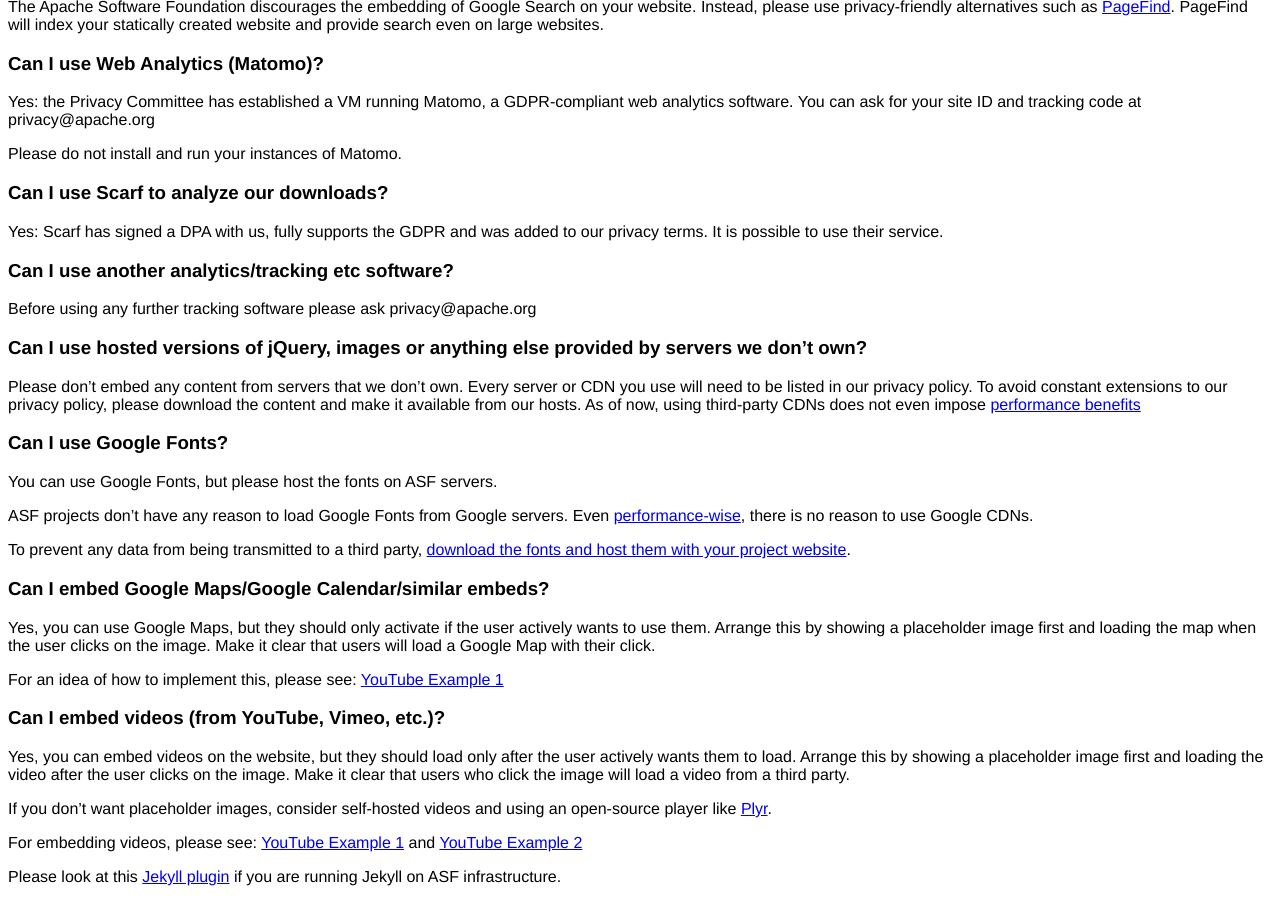
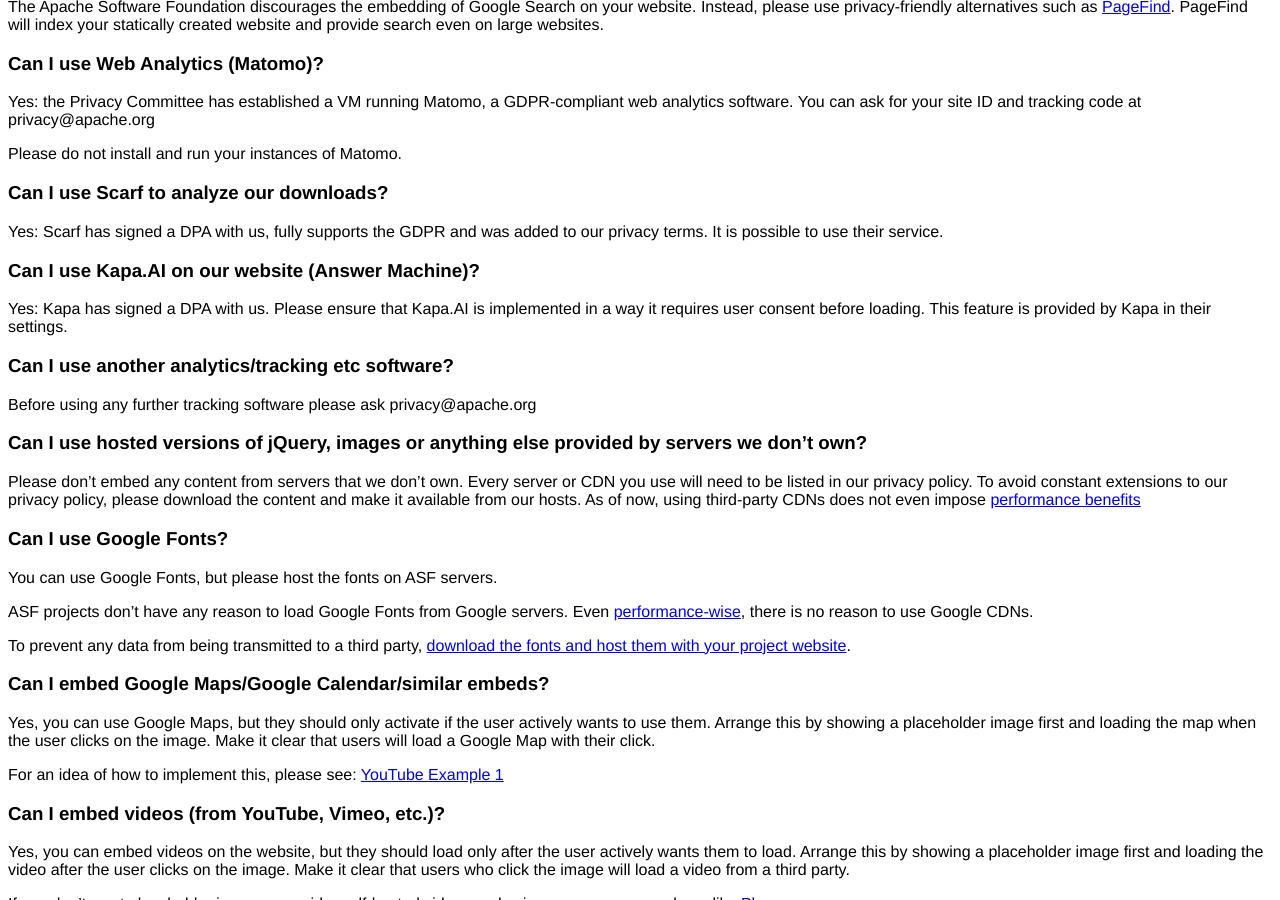
Before and after one commit to apache/privacy-website, a Jekyll site: the page output/faq/committers.html, which Jekyll copies as it is, in a window 1280 px wide and 900 px high, scrolled down 1423 px. Built offline with Jekyll 4.4.1, drawn with Linux system fonts in a browser that asks for light colours.

Commit message:
Automatic Site Publish by Buildbot

```diff
--- a/output/faq/committers.html
+++ b/output/faq/committers.html
@@ -125,6 +125,11 @@
 <p>Yes: Scarf has signed a DPA with us, fully supports the GDPR and was added to our privacy terms.
 It is possible to use their service.</p>
 
+<h3 id="can-i-use-kapaai-on-our-website-answer-machine">Can I use Kapa.AI on our website (Answer Machine)?</h3>
+
+<p>Yes: Kapa has signed a DPA with us. Please ensure that Kapa.AI is implemented in a way
+it requires user consent before loading. This feature is provided by Kapa in their settings.</p>
+
 <h3 id="can-i-use-another-analyticstracking-etc-software">Can I use another analytics/tracking etc software?</h3>
 
 <p>Before using any further tracking software please ask privacy@apache.org</p>
--- a/output/feed.xml
+++ b/output/feed.xml
@@ -1,4 +1,4 @@
-<?xml version="1.0" encoding="utf-8"?><feed xmlns="http://www.w3.org/2005/Atom" ><generator uri="https://jekyllrb.com/" version="4.3.4">Jekyll</generator><link href="/feed.xml" rel="self" type="application/atom+xml" /><link href="/" rel="alternate" type="text/html" /><updated>2025-01-16T10:00:18+00:00</updated><id>/feed.xml</id><title type="html">Apache Software Foundation - Data Privacy</title><subtitle>Write an awesome description for your new site here. You can edit this line in _config.yml. It will appear in your document head meta (for Google search results) and in your feed.xml site description.</subtitle><entry><title type="html">Welcome to Jekyll!</title><link href="/jekyll/update/2021/03/05/welcome-to-jekyll.html" rel="alternate" type="text/html" title="Welcome to Jekyll!" /><published>2021-03-05T19:38:56+00:00</published><updated>2021-03-05T19:38:56+00:00</updated><id>/jekyll/update/2021/03/05/welcome-to-jekyll</id><content type="html" xml:base="/jekyll/update/2021/03/05/welcome-to-jekyll.html"><![CDATA[<p>You’ll find this post in your <code class="language-plaintext highlighter-rouge">_posts</code> directory. Go ahead and edit it and re-build the site to see your changes. You can rebuild the site in many different ways, but the most common way is to run <code class="language-plaintext highlighter-rouge">jekyll serve</code>, which launches a web server and auto-regenerates your site when a file is updated.</p>
+<?xml version="1.0" encoding="utf-8"?><feed xmlns="http://www.w3.org/2005/Atom" ><generator uri="https://jekyllrb.com/" version="4.3.4">Jekyll</generator><link href="/feed.xml" rel="self" type="application/atom+xml" /><link href="/" rel="alternate" type="text/html" /><updated>2025-01-16T10:02:54+00:00</updated><id>/feed.xml</id><title type="html">Apache Software Foundation - Data Privacy</title><subtitle>Write an awesome description for your new site here. You can edit this line in _config.yml. It will appear in your document head meta (for Google search results) and in your feed.xml site description.</subtitle><entry><title type="html">Welcome to Jekyll!</title><link href="/jekyll/update/2021/03/05/welcome-to-jekyll.html" rel="alternate" type="text/html" title="Welcome to Jekyll!" /><published>2021-03-05T19:38:56+00:00</published><updated>2021-03-05T19:38:56+00:00</updated><id>/jekyll/update/2021/03/05/welcome-to-jekyll</id><content type="html" xml:base="/jekyll/update/2021/03/05/welcome-to-jekyll.html"><![CDATA[<p>You’ll find this post in your <code class="language-plaintext highlighter-rouge">_posts</code> directory. Go ahead and edit it and re-build the site to see your changes. You can rebuild the site in many different ways, but the most common way is to run <code class="language-plaintext highlighter-rouge">jekyll serve</code>, which launches a web server and auto-regenerates your site when a file is updated.</p>
 
 <p>Jekyll requires blog post files to be named according to the following format:</p>
 
--- a/output/policies/latest-changes.html
+++ b/output/policies/latest-changes.html
@@ -51,6 +51,10 @@
 <ul>
 
       <li>
+        2025-01-16: added Kapa.AI to the list of external data processors
+      </li>
+
+      <li>
         2023-05-17: added examples for Youtube embedds
       </li>
 
```
